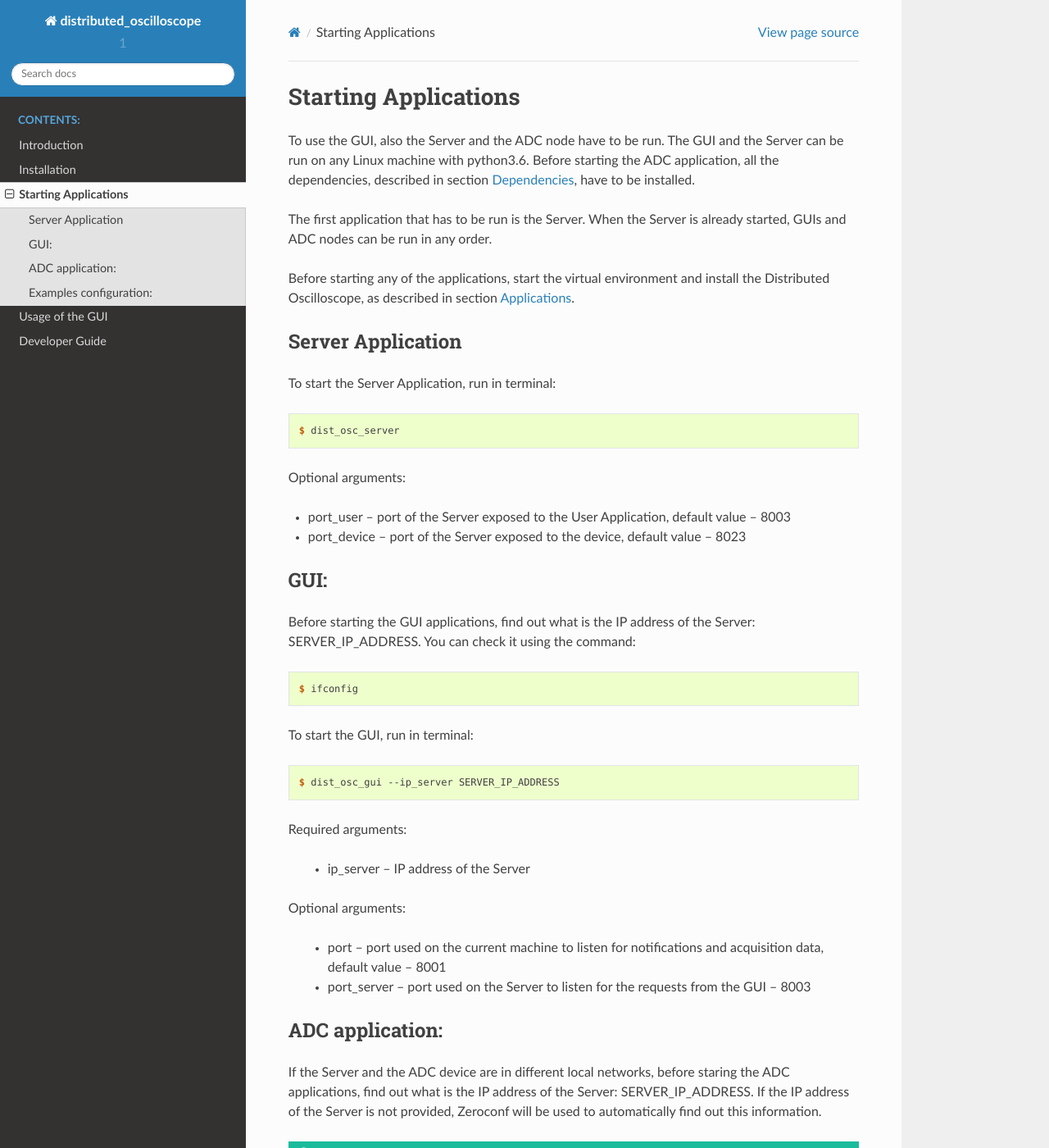
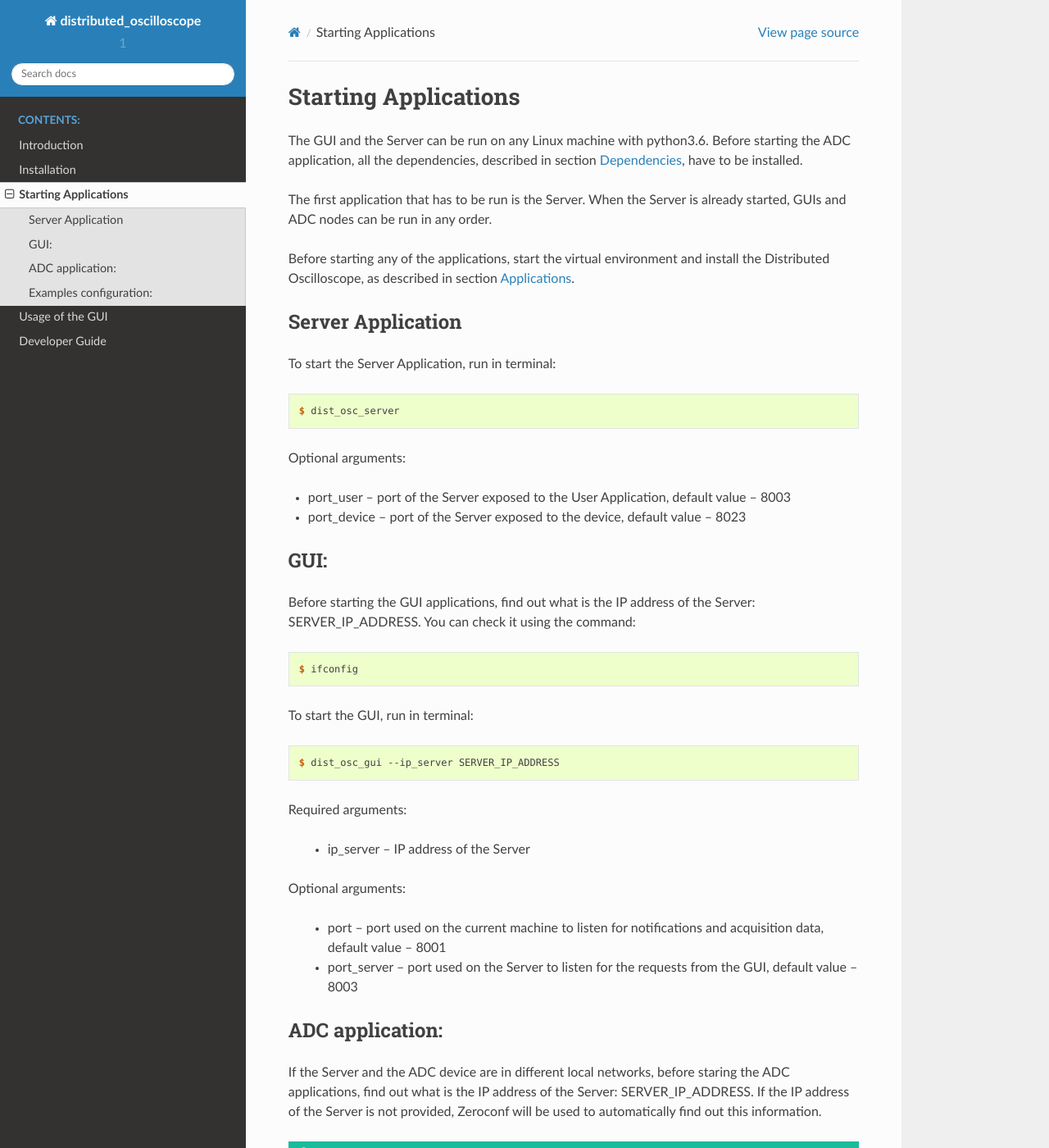
Before and after one commit to mmalczak/distributed-oscilloscope, a Sphinx documentation site: the page built from documentation/sphinx/startup.rst, in a window 1280 px wide and 1400 px high. Shown: the whole window at 82% size. Built offline with Sphinx 7.4.7 and the Read the Docs theme 2.0.0, drawn with Linux system fonts in a browser that asks for light colours.

Commit message:
docs: small fixes

```diff
--- a/documentation/sphinx/installation.rst
+++ b/documentation/sphinx/installation.rst
@@ -12,7 +12,7 @@ Applications
 
 .. important::
 
-    To be able to access the ADC device, the ref::`dependencies` have to be installed.
+    To be able to access the ADC device, the :ref:`dependencies` have to be installed.
 
 To use the DO, the python version 3.6 is required.
 
--- a/documentation/sphinx/startup.rst
+++ b/documentation/sphinx/startup.rst
@@ -4,9 +4,9 @@
 Starting Applications
 ================
 
-To use the GUI, also the Server and the ADC node have to be run. The GUI and the Server can be run on any Linux machine with python3.6. Before starting the ADC application, all the dependencies, described in section :ref:`dependencies`, have to be installed.
+The GUI and the Server can be run on any Linux machine with python3.6. Before starting the ADC application, all the dependencies, described in section :ref:`dependencies`, have to be installed.
 
-The first application that has to be run is the Server. When the Server is already started,  GUIs and ADC nodes can be run in any order.
+The first application that has to be run is the Server. When the Server is already started, GUIs and ADC nodes can be run in any order.
 
 
 Before starting any of the applications, start the virtual environment and install the Distributed Oscilloscope, as described in section :ref:`inst_app`.
@@ -51,7 +51,7 @@ Required arguments:
 Optional arguments:
 
     * port -- port used on the current machine to listen for notifications and acquisition data, default value -- 8001
-    * port_server -- port used on the Server to listen for the requests from the GUI -- 8003
+    * port_server -- port used on the Server to listen for the requests from the GUI, default value -- 8003
 
 
 
```
Also changed, not shown: documentation/sphinx/introduction.rst (+5 -5 lines).
